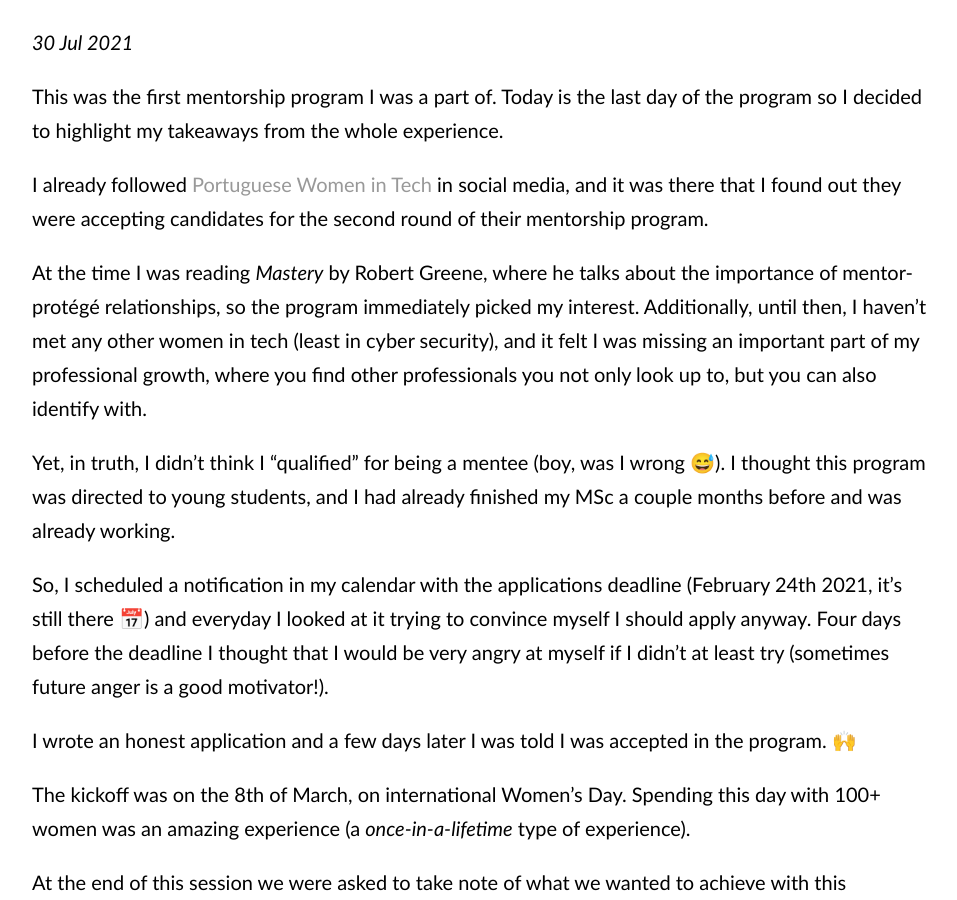
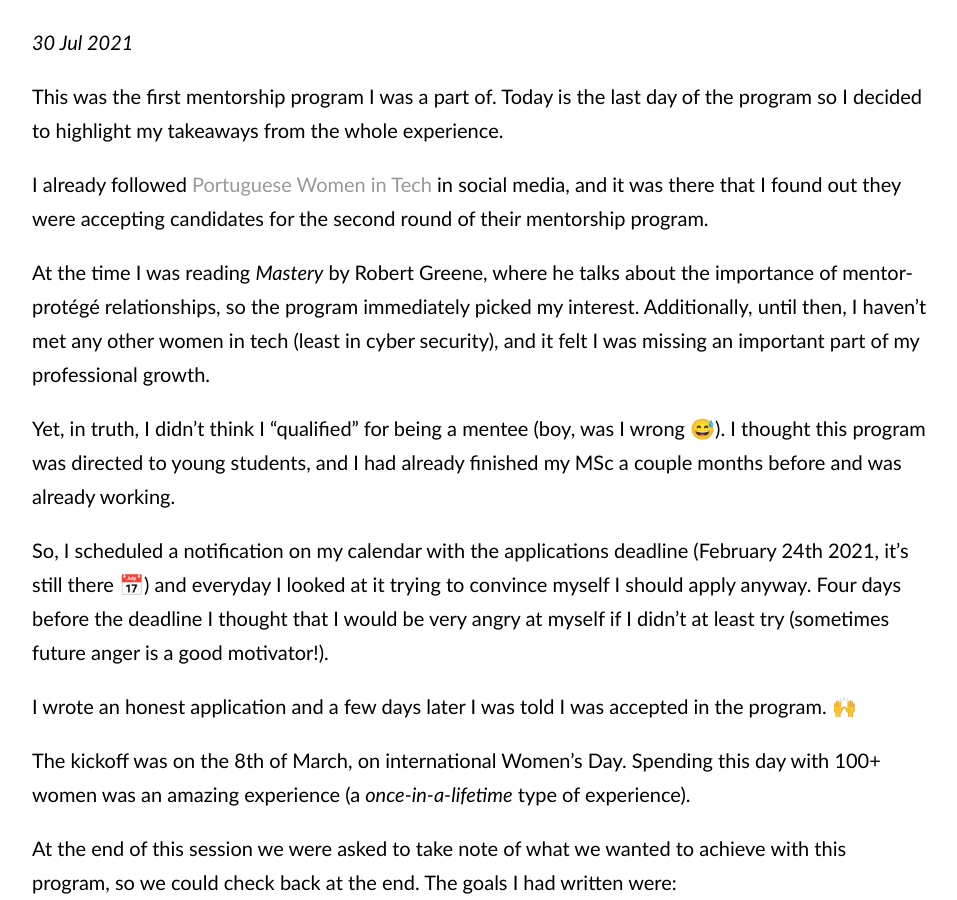
Before and after one commit to OlgaCarvalho/first_personal_website, a Jekyll site: the page built from _posts/2021-07-30-mentorship-experience-review.md, in a window 1280 px wide and 900 px high, scrolled down 216 px. Shown: the whole window, without its empty margins (160-1117 px from the left). Built offline with Jekyll 4.4.1, drawn with Linux system fonts in a browser that asks for light colours; some of the changed text lies outside the part shown.

Commit message:
Add new work + small fixes

```diff
--- a/_posts/2021-07-30-mentorship-experience-review.md
+++ b/_posts/2021-07-30-mentorship-experience-review.md
@@ -7,11 +7,11 @@
 
 I already followed [Portuguese Women in Tech](https://www.portuguesewomenintech.com/) in social media, and it was there that I found out they were accepting candidates for the second round of their mentorship program.
 
-At the time I was reading *Mastery* by Robert Greene, where he talks about the importance of mentor-protégé relationships, so the program immediately picked my interest. Additionally, until then, I haven't met any other women in tech (least in cyber security), and it felt I was missing an important part of my professional growth, where you find other professionals you not only look up to, but you can also identify with.
+At the time I was reading *Mastery* by Robert Greene, where he talks about the importance of mentor-protégé relationships, so the program immediately picked my interest. Additionally, until then, I haven't met any other women in tech (least in cyber security), and it felt I was missing an important part of my professional growth.
 
 Yet, in truth, I didn't think I "qualified" for being a mentee (boy, was I wrong 😅). I thought this program was directed to young students, and I had already finished my MSc a couple months before and was already working.
 
-So, I scheduled a notification in my calendar with the applications deadline (February 24th 2021, it's still there 📅) and everyday I looked at it trying to convince myself I should apply anyway.
+So, I scheduled a notification on my calendar with the applications deadline (February 24th 2021, it's still there 📅) and everyday I looked at it trying to convince myself I should apply anyway.
 Four days before the deadline I thought that I would be very angry at myself if I didn't at least try (sometimes future anger is a good motivator!).
 
 I wrote an honest application and a few days later I was told I was accepted in the program. 🙌
@@ -50,6 +50,6 @@
 * In addition, seeing amazing women being and doing awesome things gave me the push to finally creating this website, *step-by-step*.
 
 
-At the end, I am glad of everything I learned, and more convinced than ever that you are never *too old* to be a mentee, or *too young* to share your thoughts and experiences.
+At the end, I am glad of everything I learned, and more convinced than ever that you are never *too old* to be a mentee, or *too young* to share your thoughts and experiences. Still, this isn't the end. We have a circle space and WhatsApp groups where we are able to keep in touch with everyone on PWIT.
 
 All is left to say is a big thank you to my mentor and all PWIT team for this incredible initiative.
```
Also changed, not shown: _posts/2021-07-06-setup-your-personal-website.md (+1 -1 lines), pages/about.md (+1 -1 lines), pages/work.md (+2 -0 lines).
